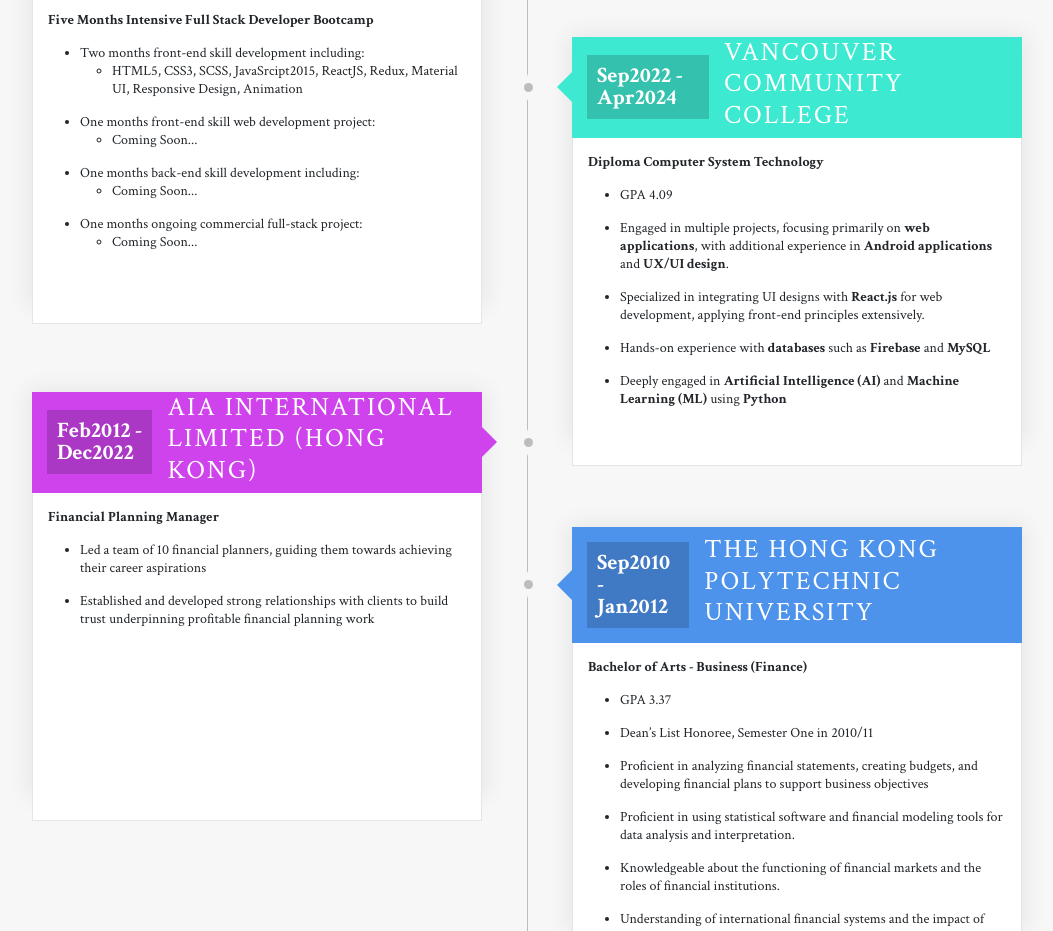
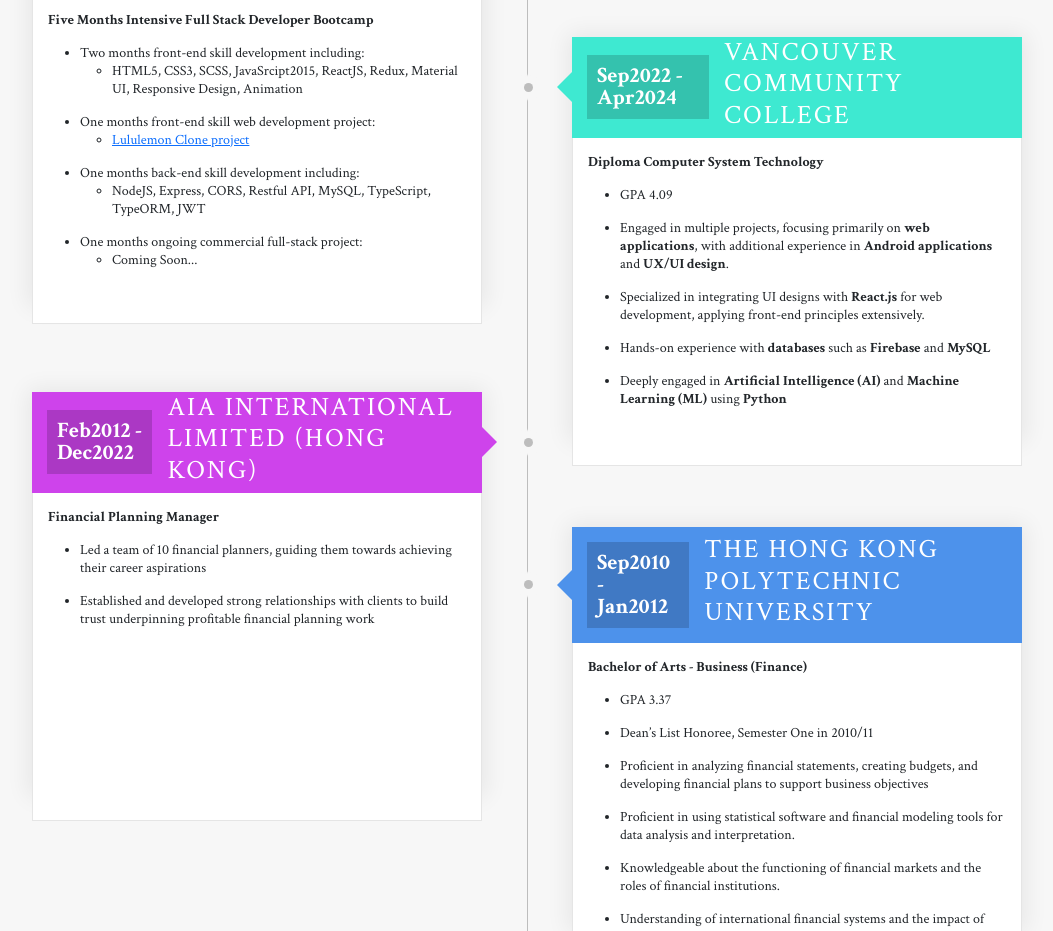
Before and after one commit to hisonlin/portfolio, a React (Vite) app: page /portfolio/about in a window 1280 px wide. Shown: the part 1260-2191 px from the top of the page, without its empty margins (113-1166 px from the left). Built offline with nearby package versions, Linux system fonts and the light colour scheme; a web font is replaced by a local one.

Commit message:
update skills, timeline and resume

```diff
--- a/src/Component/HomeMain/HomeMain.jsx
+++ b/src/Component/HomeMain/HomeMain.jsx
@@ -5,7 +5,7 @@ import Logo from '../Logo/Logo';
 
 const urls = {
     linkedin: 'https://www.linkedin.com/in/hisonlin/',
-    resume: 'https://drive.google.com/file/d/1DbmVPPoQNagFvF9KMDV45hPcVX6fN7Ul/view?usp=drive_link',
+    resume: 'https://drive.google.com/file/d/1jLZNp4XG3B4y68rMA5bK6gee9YbesJNP/view?usp=drive_link',
     github: 'https://github.com/hisonlin'
   };
 
--- a/src/Component/Skill/SkillCard.jsx
+++ b/src/Component/Skill/SkillCard.jsx
@@ -5,16 +5,16 @@ import MakeAwesome from '../MakeAwesome/MakeAwesome';
 
 const SkillCard = (props) => {
 
-    const webCard = ['JavaScript', 'HTML5', 'CSS3', 'ES2015', 'NodeJS', 'ReactJS', 'Redux', 'REST API', 'axios', 'JWT Auth', 'JSON', 'Animation', 'Database', 'Responsive Design', 'WebStorm', 'Visual Studio Code'];
+    const webCard = ['JavaScript', 'HTML5', 'CSS3', 'ES2015', 'NodeJS', 'ReactJS', 'Redux', 'REST API', 'Axios', 'JWT Auth', 'JSON', 'Animation', 'Database', 'Responsive Design', 'WebStorm', 'Visual Studio Code'];
     const uixCard=['Wireframe', 'Mockup', 'Figma', 'Bootstrap', 'Material UI', 'Tailwind', 'Material Design 3', 'Compose'];
-    const dataCard=['MySQL', 'MongoDB', 'Firebase', 'DynamoDB'];
+    const databaseCard=['MySQL', 'MongoDB', 'Firebase', 'DynamoDB', 'TypeORM'];
     const androidCard=['Java', 'Kotlin', 'MVC', 'XML', 'Material Design 3', 'Jetpack Compose', 'Android Studio'];
-    const languageCard=['JavaScript', 'Java', 'Kotlin', 'Python', 'C++', 'C#'];
+    const languageCard=['JavaScript', 'TypeScript', 'Java', 'Kotlin', 'Python', 'C++', 'C#'];
 
     const skillCardObj={
         webCard,
         uixCard,
-        dataCard,
+        databaseCard,
         androidCard,
         languageCard
     }
--- a/src/Component/Skill/SkillCard.scss
+++ b/src/Component/Skill/SkillCard.scss
@@ -296,7 +296,7 @@
   background-size: cover;
 }
 
-.dataCard-face{
+.databaseCard-face{
   background-image:url(/data.webp);
   background-repeat: no-repeat;
   background-position: center;
--- a/src/Component/Timeline/Timeline.jsx
+++ b/src/Component/Timeline/Timeline.jsx
@@ -25,12 +25,12 @@ const Timeline = props => {
                                 </li>
                                 <li>One months front-end skill web development project:
                                     <ul>
-                                        <li>Coming Soon...</li>
+                                        <li><a href='https://lululemon-clone.vercel.app/'>Lululemon Clone project</a></li>
                                     </ul>
                                 </li>
                                 <li>One months back-end skill development including:
                                     <ul>
-                                        <li>Coming Soon...</li>
+                                        <li>NodeJS, Express, CORS, Restful API, MySQL, TypeScript, TypeORM, JWT</li>
                                     </ul>
                                 </li>
                                 <li>One months ongoing commercial full-stack project:
```
